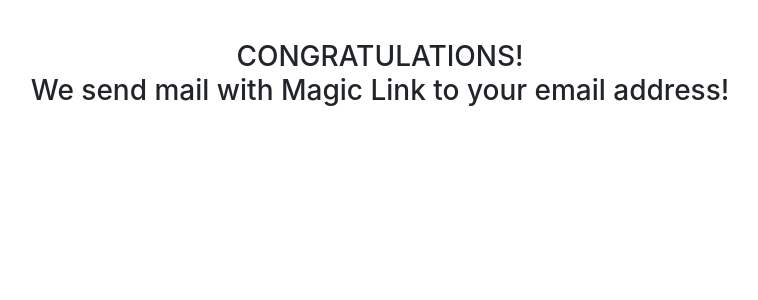
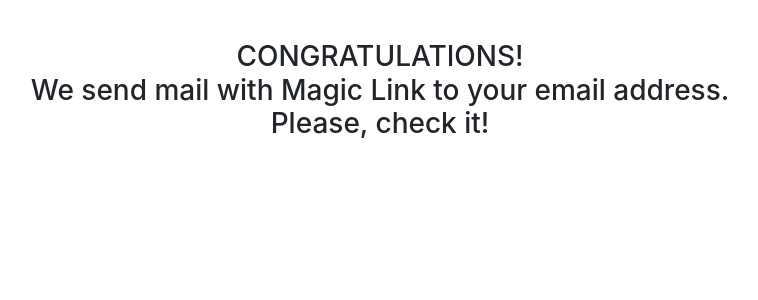
Before and after one commit to olksndrdevhub/Magic-Link-Authorization-System-Flask, a Flask app: template templates/confirm.html in a window 1280 px wide. Shown: the part 56-356 px from the top of the page, without its empty margins (260-1018 px from the left). Run offline with Flask 2, Linux system fonts and the light colour scheme; the template is opened without the code that fills it, so the values that code supplies are empty; some libraries are stand-ins or nearby versions.

Commit message:
Update confirm.html

```diff
--- a/templates/confirm.html
+++ b/templates/confirm.html
@@ -1,5 +1,5 @@
 {% extends 'base.html' %}
 
 {% block confirm %}
-    <div class="container pt-5 mt-5 text-center"><h3>CONGRATULATIONS!<br> We send mail with Magic Link to your email address!</h3></div>
+    <div class="container pt-5 mt-5 text-center"><h3>CONGRATULATIONS!<br> We send mail with Magic Link to your email address.<br>Please, check it!</h3></div>
 {% endblock confirm %}
```
